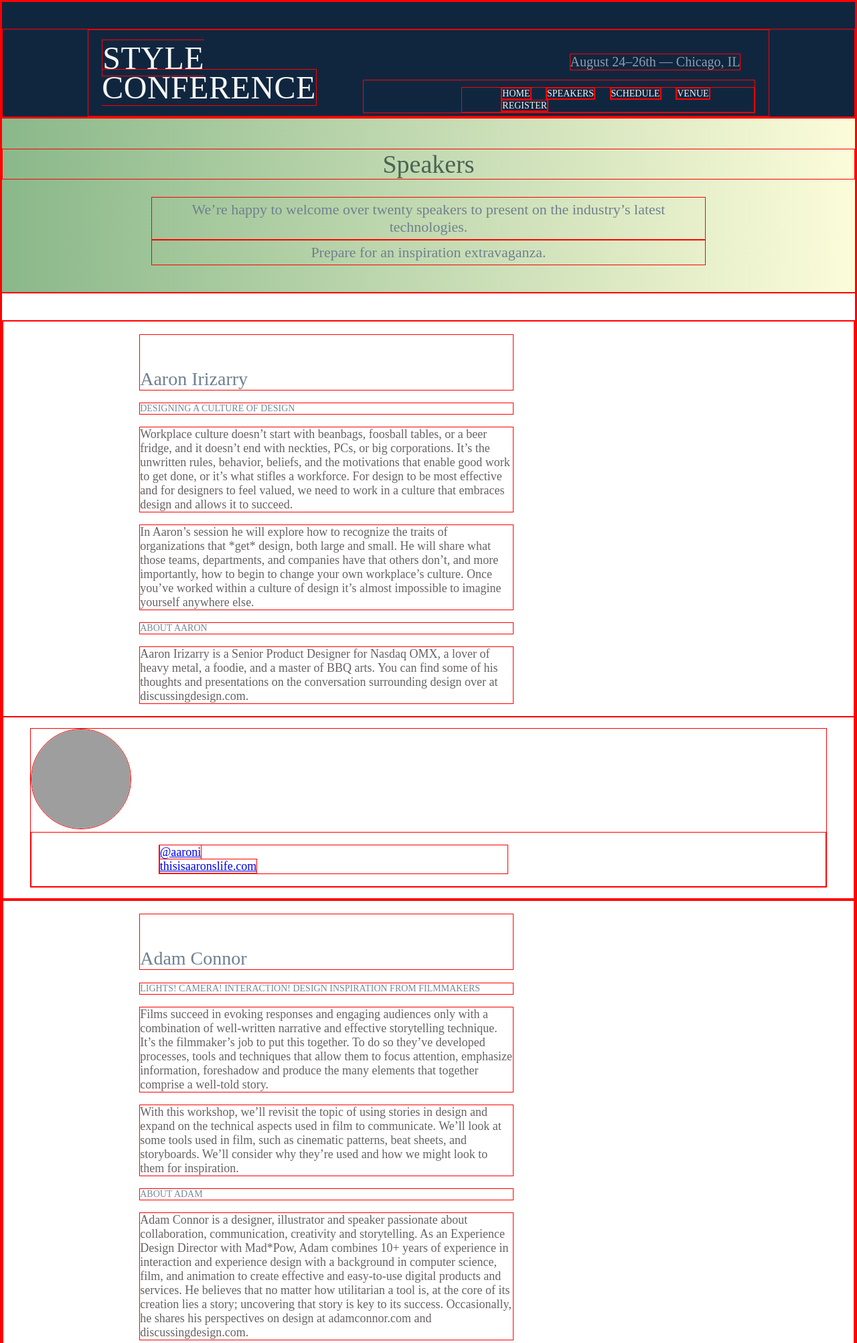
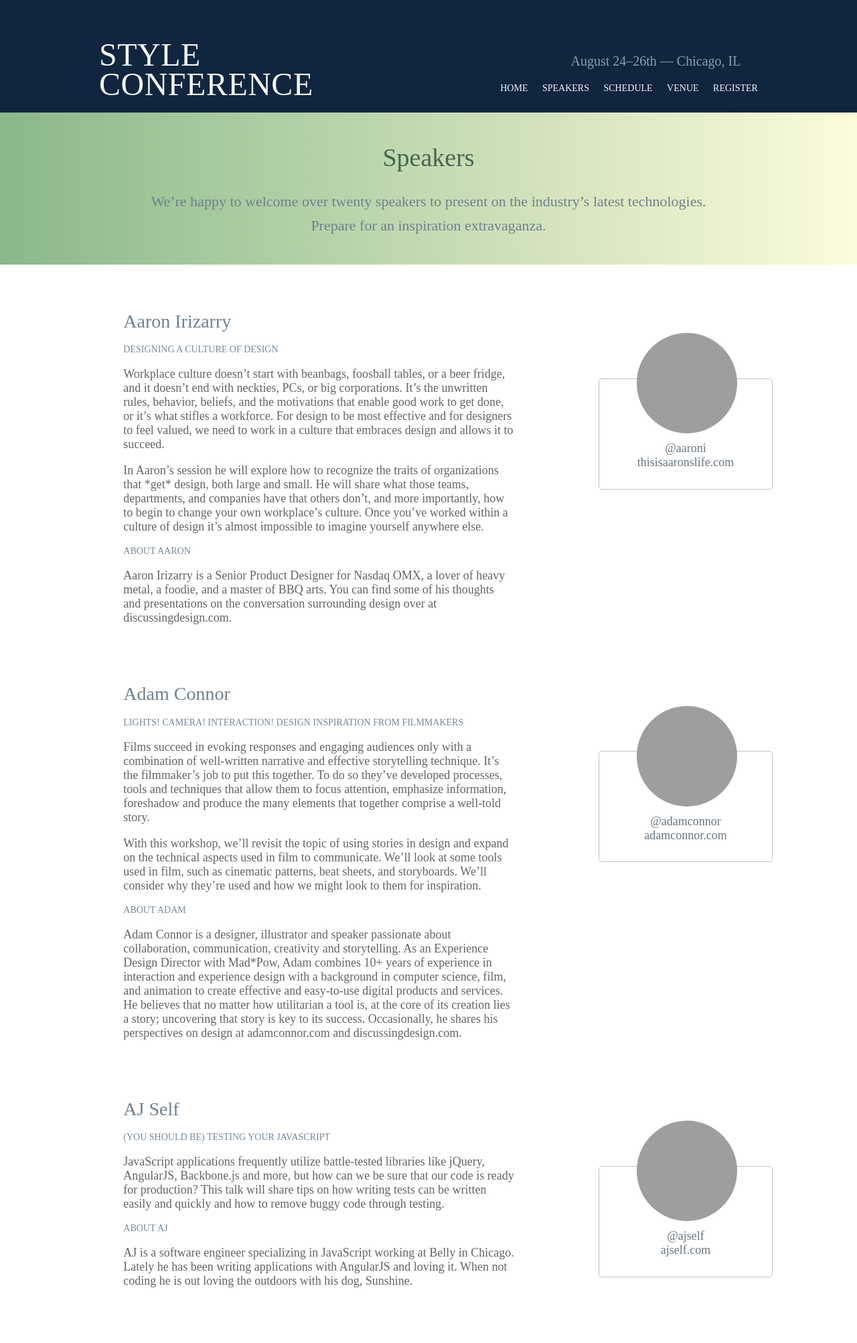
Before and after one commit to Deepak210298/Web-Development, a PHP site: the page made by Style Conference/Speaker.html in a window 1280 px wide. Shown: the top 2005 px of the page at 67% size. Run offline with PHP 8.4, Linux system fonts and the light colour scheme; grey boxes are pictures that could not be loaded.

Commit message:
Update Speaker style.css

```diff
--- a/Style Conference/Speaker style.css
+++ b/Style Conference/Speaker style.css
@@ -1,6 +1,6 @@
 *{
     box-sizing: border-box;
-    border: 1px solid red;
+    /*border: 1px solid red;*/
 }
 
 body{
@@ -98,31 +98,81 @@ body{
 
 .third_section{
     margin: 0;
-    padding: 40px 0;
+    padding-bottom: 40px;
 }
 
-.third_section h1, h2, p{
-    width: 44%;
-    margin-left: 16%;
+.speaker h1, h2, p{
+    margin-left: 24%;
 }
 
-.third_section h1{
+.speaker{
+    display: inline-block;
+    width: 60%;
+    position: relative;
+}
+
+.speaker h1{
     color: slategray;
     font-weight: lighter;
     font-size: 28px;
     padding-top: 50px;
 }
 
-.third_section h2{
+.speaker h2{
     color: lightslategray;
     font-weight: lighter;
     font-size: 14px;
     text-transform: uppercase;
 }
 
-.third_section p{
+.speaker p{
     color: rgb(104, 99, 99);
     font-size: 18px;
+}
+
+.inline{
+    width: 100%;
+    margin: 0;
+    padding: 0;
+}
+
+.image_section{
+    width: 40%;
+    float: right;
+}
+
+figure{
+    margin-top: 20%;
+}
+
+.image_section img{
+    margin-left: 33%;
+    position: relative;
+
+}
+
+.image_section figcaption{
+    border: 1px solid rgb(191, 196, 201);
+    margin: -20% 20% 0 20%;
+    border-radius: 5px;
+}
+
+.image_section p{
+    text-align: center;
+    margin-left: 0;
+    padding-top: 30%;
+    padding-bottom: 5%;
+}
+
+.image_section a{
+    padding: 5px;
+    color: rgb(106, 118, 129);
+    text-decoration: none;
+    font-size: 18px;
+}
+
+.image_section a:hover{
+    color: rgb(191, 197, 204);
 }
 
 .footer{
@@ -132,30 +182,29 @@ body{
     width: 100%;
 }
 
-.last_section{
-    position: relative;
+.fourth_section{
+    width: 100%;
 }
 
-.last_section p{
+.fourth_section p{
     color: rgb(75, 88, 100);
+    text-align: center;
     width: 55%;
-    text-align: center;
     display: inline-block;
-    margin: 0;
+    margin-left: 0;
 }
 
-.last_section ul{
+.fourth_section ul{
     list-style: none;
     width: 45%;
     float: right;
-    bottom: -10px;
 }
 
-.last_section li{
+.fourth_section li{
     display: inline-block;
 }
 
-.last_section li>a{
+.fourth_section li>a{
     text-decoration: none;
     margin-left: 25px;
     color: white;
```
